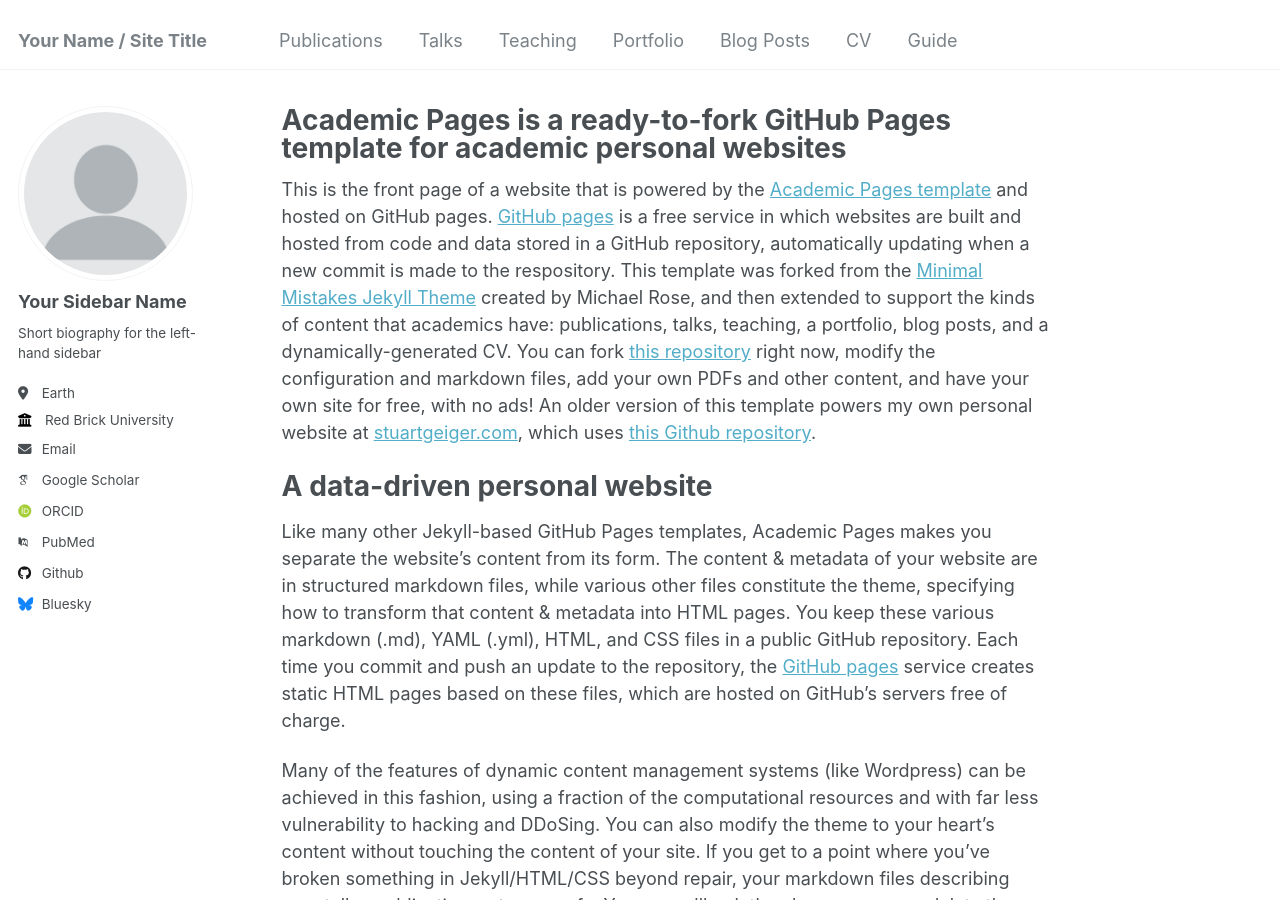
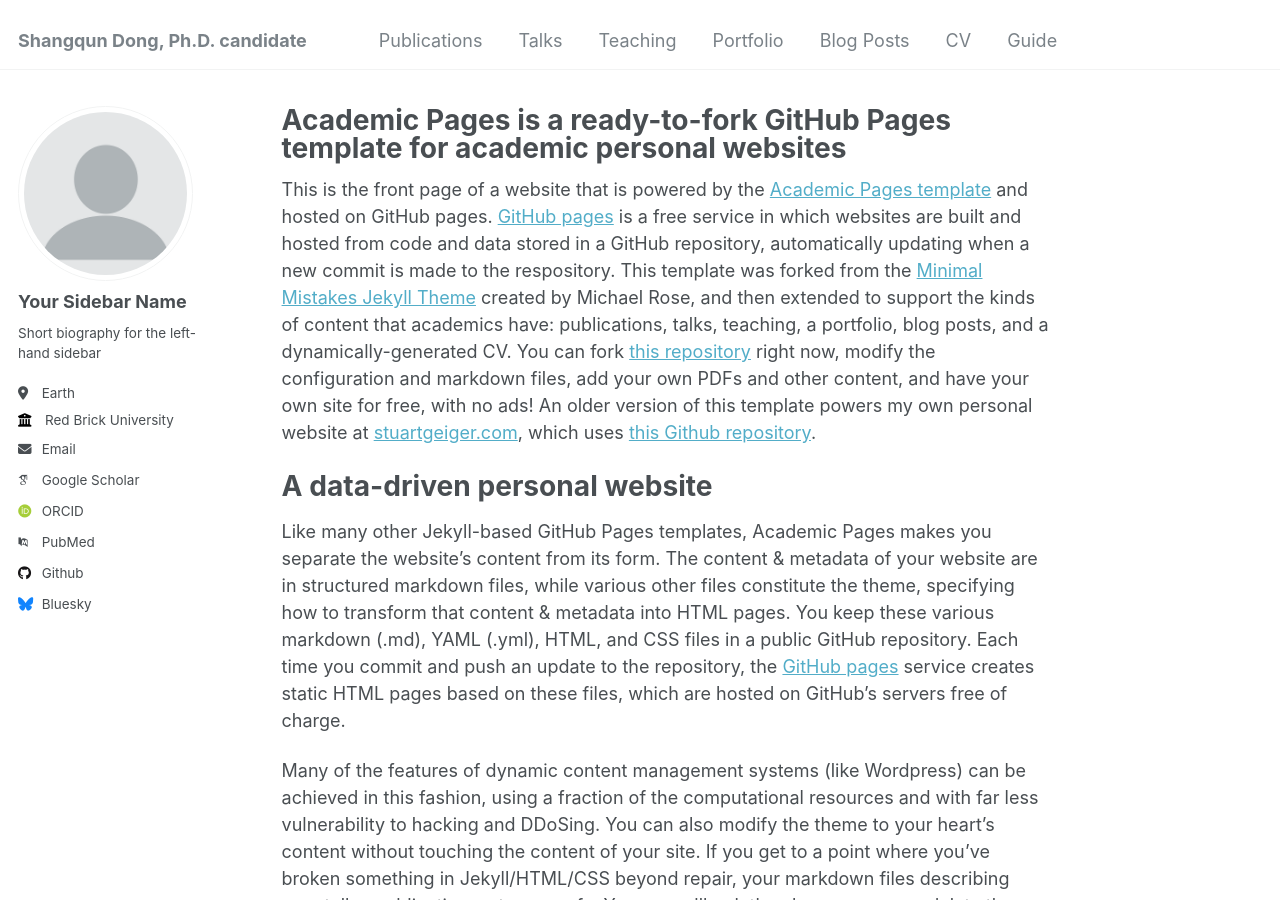
Before and after one commit to DongShangqun/DongShangqun.github.io, a Jekyll site: the page built from _pages/about.md, in a window 1280 px wide and 900 px high. Built offline with Jekyll 4.4.1, drawn with Linux system fonts in a browser that asks for light colours; some web fonts are replaced.

Commit message:
Update _config.yml

```diff
--- a/_config.yml
+++ b/_config.yml
@@ -8,7 +8,7 @@
 
 # Basic Site Settings
 locale                   : "en-US"
-title                    : "Your Name / Site Title"
+title                    : "Shangqun Dong, Ph.D. candidate"
 title_separator          : "-"
 name                     : &name "Your Name"
 description              : &description "personal description"
```
